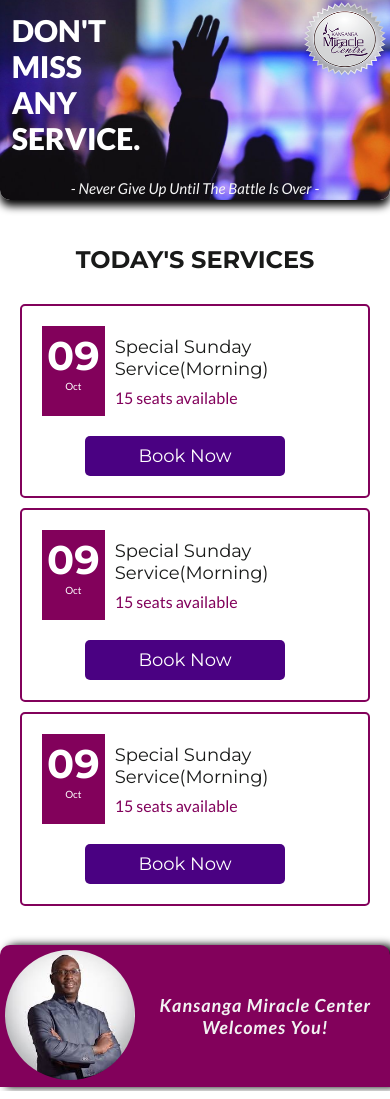
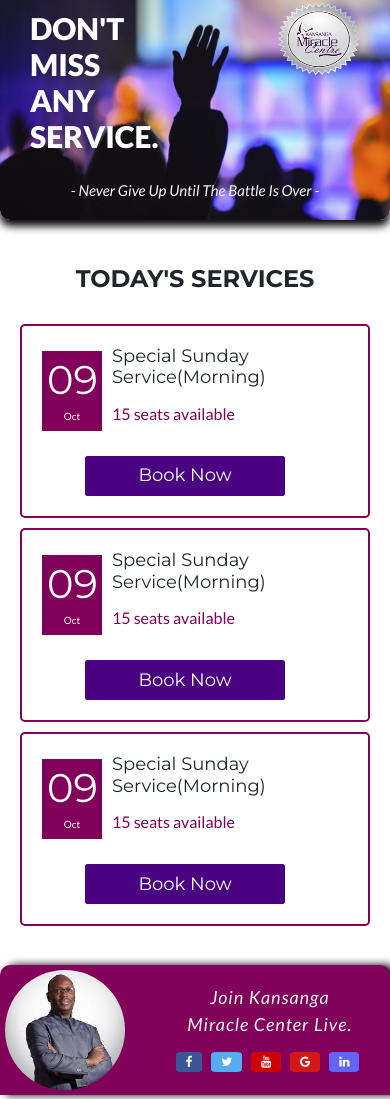
Before and after one commit to FaithDaka/booking-system, a React (Create React App) app: page / in a window 390 px wide. Built offline with nearby package versions, Linux system fonts and the light colour scheme.

Commit message:
layout responsiveness

```diff
--- a/package.json
+++ b/package.json
@@ -3,13 +3,19 @@
   "version": "0.1.0",
   "private": true,
   "dependencies": {
+    "@fortawesome/fontawesome-svg-core": "^1.2.32",
+    "@fortawesome/free-regular-svg-icons": "^5.15.1",
     "@fortawesome/free-solid-svg-icons": "^5.15.1",
     "@fortawesome/react-fontawesome": "^0.1.11",
     "@testing-library/jest-dom": "^4.2.4",
     "@testing-library/react": "^9.3.2",
     "@testing-library/user-event": "^7.1.2",
     "axios": "^0.20.0",
+    "bootstrap": "^4.5.2",
+    "boxicons": "^2.0.5",
     "eslint": "^7.11.0",
+    "font-awesome": "^4.7.0",
+    "jquery": "^3.5.1",
     "node-sass": "^4.14.1",
     "react": "^16.13.1",
     "react-bootstrap": "^1.3.0",
--- a/src/assets/css/layout.scss
+++ b/src/assets/css/layout.scss
@@ -18,16 +18,17 @@ body {
     background: url("/images/praise.jpg") no-repeat;
     background-position: center;
     background-size: 500px;
-    height:200px;
+    height:220px;
     width:100%;
     border-bottom-left-radius: 10px;
     border-bottom-right-radius: 10px;
     box-shadow:0 6px 8px rgba(0, 0, 0, 1.09);
 
-
+    .hero_lg{
+        display:none;
+    }
     .left{
         margin-top:3%;
-        margin-left:3%;
 
         h2{
         text-transform: uppercase;
@@ -38,7 +39,8 @@ body {
     }
 
     .logo-container{
-        margin-left:30%;
+        float:right;
+        margin-left:35%;
 
         img{
         width: 90px;
@@ -87,15 +89,57 @@ body {
 
         .footer_content{
             margin-left:5%;
+            display:flex;
+            flex-direction: column;
+            width:300px;
             p{
                 text-align:center;
                 font-size:18px;
-                font-weight:600;
+                font-weight:500;
                 color:#f2f2f2;
                 text-transform:capitalize;
                 letter-spacing:1px;
                 font-style:italic;
             }
+            .media_icons{
+                margin-left:9%;
+
+                a{
+                    margin:2%;
+                    background:#fff;
+                    cursor:pointer;
+                }
+
+                .fa{
+                    border-radius:15%;
+                    text-align:center;
+                    padding:4px 10px;
+                    color:#fff;
+                    font-size:12px;
+
+                    :hover{
+                        opacity: 0.6;
+                    }
+                }
+                .fa-facebook{
+                    background: #3b5598;
+                }
+                .fa-twitter{
+                    background:#55acee;
+                }
+                .fa-google{
+                    background:rgb(211, 23, 23);
+                }
+                .fa-youtube{
+                    background:rgb(204, 4, 4);
+                }
+                .fa-linkedin{
+                    background:rgb(99, 99, 247)
+                }
+            }
+        }
+        .large_content{
+            display:none;
         }
     }
 }
@@ -132,9 +176,11 @@ body {
         width:110px;
     }
 }
+
+// TABLETS
 @media screen
 and (min-width:540px)
-and (max-width:2000px){
+and (max-width:1024px){
     .hero{
         background:url("/images/worship.jpeg") no-repeat;
         background-size: 700px;
@@ -149,15 +195,105 @@ and (max-width:2000px){
     }
 
     .footer{
+        margin-bottom:0px;
         .flex-container{
-            justify-content: center;
-            margin:10px 0;
+            margin:0 5%;
             .footer_content{
+                margin-left:0%;
+                border-right:1px solid plum;
+                padding-right:0px;
+                width:500px;
+                p{
+                    font-size:20px;
+                    font-weight:600;
+                }
+                .media_icons{
+                    margin-left:12%;
+
+                    .fa{
+                        font-size:16px;
+                    }
+
+                }
+            }
+            .large_content{
+                display:inline;
                 margin-left:10%;
-                p{
-                    font-size:25px;
+
+                .quote{
+                    font-size:23px;
+                    color:#f2f2f2;
+                    font-style:italic;
+                    font-weight:100;
+                }
+                .quote__{
+                    float:right;
+                    color:#f2f2f2;
+                    font-size: 16px;
                 }
             }
         }
     }
 }
+
+// DESKTOP
+@media screen
+and (min-width:1030px){
+    .hero{
+        background: none;
+        height:200px;
+        background-color:#ffffe6;
+        box-shadow:0 6px 8px rgba(0, 0, 0, 0.09);
+
+        .hero-banner{
+            display:none;
+        }
+        .hero_lg{
+            display:inline;
+            float:left;
+            display:flex;
+            flex-direction: row;
+        }
+    }
+
+    .footer{
+        margin-bottom:0px;
+        .flex-container{
+            margin:0 8%;
+            .footer_content{
+                margin-left:0%;
+                border-right:1px solid plum;
+                padding-right:0px;
+                width:500px;
+                p{
+                    font-size:25px;
+                    font-weight:600;
+                }
+                .media_icons{
+                    margin-left:25%;
+
+                    .fa{
+                        font-size:20px;
+                    }
+
+                }
+            }
+            .large_content{
+                display:inline;
+                margin-left:8%;
+
+                .quote{
+                    font-size:30px;
+                    color:#f2f2f2;
+                    font-style:italic;
+                    font-weight:400;
+                }
+                .quote__{
+                    float:right;
+                    color:#f2f2f2;
+                    font-size: 18px;
+                }
+            }
+        }
+    }
+}
--- a/src/components/BookingTab/index.js
+++ b/src/components/BookingTab/index.js
@@ -1,7 +1,7 @@
 import React from 'react';
 import './styles.css';
 
-const BookingTab = ({openModal}) => {
+const BookingTab = ({ openModal }) => {
     return (
         <div className="bookingTab">
             <div className="tabs__options">
@@ -25,4 +25,4 @@ const BookingTab = ({openModal}) => {
     )
 }
 
-export default BookingTab
+export default BookingTab;
--- a/src/components/BookingTab/styles.css
+++ b/src/components/BookingTab/styles.css
@@ -43,6 +43,7 @@
 
 .right__area .btn:hover {
     background-color: #5b1d8a;
+    color:#fff;
 }
 
 .top__section .left__area {
--- a/src/components/BookingTabs/index.js
+++ b/src/components/BookingTabs/index.js
@@ -7,7 +7,10 @@ import './styles.css';
 const BookingTabs = () => {
     const [show, setShow] = useState(false);
 
-    const openModal = () => setShow(true);
+    const openModal = () => {
+        setShow(true);
+        console.log("open modal")
+    }
     const closeModal = () => setShow(false);
 
     return (
--- a/src/components/Layout/Footer.js
+++ b/src/components/Layout/Footer.js
@@ -9,8 +9,24 @@ const Footer = () => {
                 </div>
                 <div className='footer_content'>
                     <p>
-                        Kansanga miracle center <br/> welcomes you!
+                        Join Kansanga<br/> miracle center live.
                     </p>
+                    <div className='media_icons'>
+                        <a className='fa fa-facebook'href='#'> </a>
+                        <a className='fa fa-twitter' href='#'> </a>
+                        <a className='fa fa-youtube' href='#'> </a>
+                        <a className='fa fa-google' href='#'></a>
+                        <a className='fa fa-linkedin' href='#'></a>
+                    </div>
+                </div>
+                <div className='large_content'>
+                    <p className='quote'>
+                    'For he has called us, not to enslave us but to set us free'
+                    </p>
+                    <span className='quote__'>
+                        ~Matt 1:10
+                    </span>
+
                 </div>
             </div>
         </div>
--- a/src/components/Layout/HeroSection.js
+++ b/src/components/Layout/HeroSection.js
@@ -5,8 +5,16 @@ const HeroSection = () => {
         <div className="container-fluid hero">
             <div className="col-12">
                 <div className="hero-banner">
+
+                <div className="hero_lg">
+                        <img src="/images/logo.png" alt="kmc"></img>
+                        <span>
+                            Kansanga <br /> Miracle center
+                        </span>
+                    </div>
+
                     <div className="img-container">
-                        <div className="img-content row">
+                        <div className="img-content">
                             <div className="left">
                                 <h2>
                                     Don't <br/>miss <br/>any service.
--- a/src/components/Modal/index.js
+++ b/src/components/Modal/index.js
@@ -1,5 +1,5 @@
 import React from 'react';
-import './modal.css'
+import './modal.css';
 
 const Modal = ({ children, title, show, close }) => {
   const showHideClassName = show ? 'modal fade show display-block' : 'modal display-none';
--- a/src/components/Modal/modal.css
+++ b/src/components/Modal/modal.css
@@ -9,15 +9,15 @@
     background: rgba(0, 0, 0, 0.6);
 }
 
-.display-block {
+.modal .display-block {
     display: block;
   }
 
-  .display-none {
+  .modal .display-none {
     display: none;
   }
 
-  .fade {
+  .modal .fade {
     transition: opacity .15s linear;
 }
 
--- a/src/components/UserDetails/index.js
+++ b/src/components/UserDetails/index.js
@@ -36,7 +36,7 @@ const UserDetails = ({ close }) => {
                         <input
                         type="text"
                         className="form-control"
-                        name="name"
+                        name="address"
                         value={address}
                         onChange={(e)=>setAddress(e.target.value)}
                         placeholder="  e.g kiwempe, kansanga"
@@ -47,7 +47,7 @@ const UserDetails = ({ close }) => {
                         <input
                         type="text"
                         className="form-control"
-                        name="name"
+                        name="contact"
                         value={contact}
                         onChange={(e)=>setContact(e.target.value)}
                         placeholder="  e.g 0703-XXX-XXX"
--- a/src/index.js
+++ b/src/index.js
@@ -2,7 +2,9 @@ import React from 'react';
 import ReactDOM from 'react-dom';
 import App from './App';
 import * as serviceWorker from './serviceWorker';
-import "./assets/css/layout.scss"
+import "./assets/css/layout.scss";
+import 'bootstrap/dist/css/bootstrap.min.css';
+import 'font-awesome/css/font-awesome.min.css';
 
 ReactDOM.render(
   <React.StrictMode>
```
Also changed, not shown: 1 other file (tests, documents, lock files or other folders).
